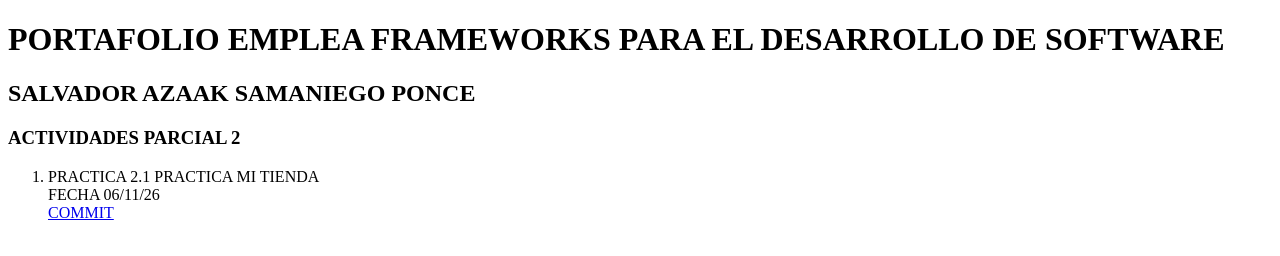
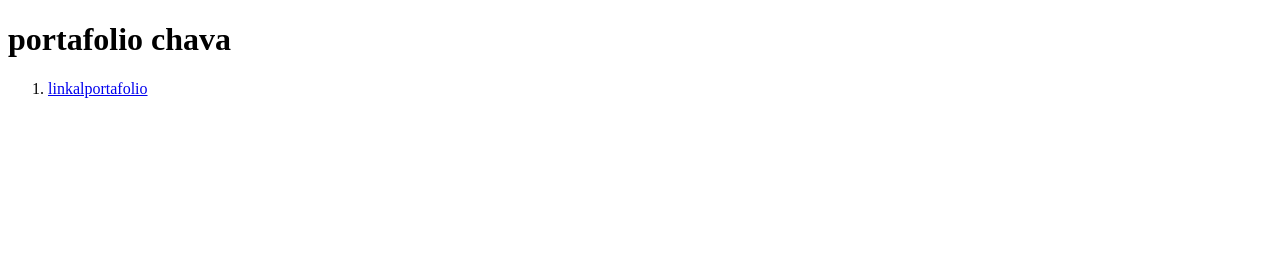
Before and after one commit to ofkfpskbsif/ofkfpskbsif.github.io, a plain HTML site: page index.html in a window 1280 px wide. Drawn offline with Linux system fonts and the light colour scheme.

Commit message:
Update index.html

```diff
--- a/index.html
+++ b/index.html
@@ -6,14 +6,10 @@
   <title> Sigma </title>
 </head>
 <body>
-  <h1>PORTAFOLIO EMPLEA FRAMEWORKS PARA EL DESARROLLO DE SOFTWARE</h1>
-  <h2>SALVADOR AZAAK SAMANIEGO PONCE</h2>
-  <h3>ACTIVIDADES PARCIAL 2</h3>
+  <h1>portafolio chava</h1>
 <ol>
   <li>
-  PRACTICA 2.1 PRACTICA MI TIENDA <br>
-  FECHA 06/11/26 <br>
-  <a href="https://github.com/ofkfpskbsif/frameworks-software/blob/main/Captura%20de%20pantalla%202026-11-06%20082227.png">COMMIT</a>
+  <a href="https://ofkfpskbsif.github.io/portafolio/">linkalportafolio</a>
   </li>
 
 
```
